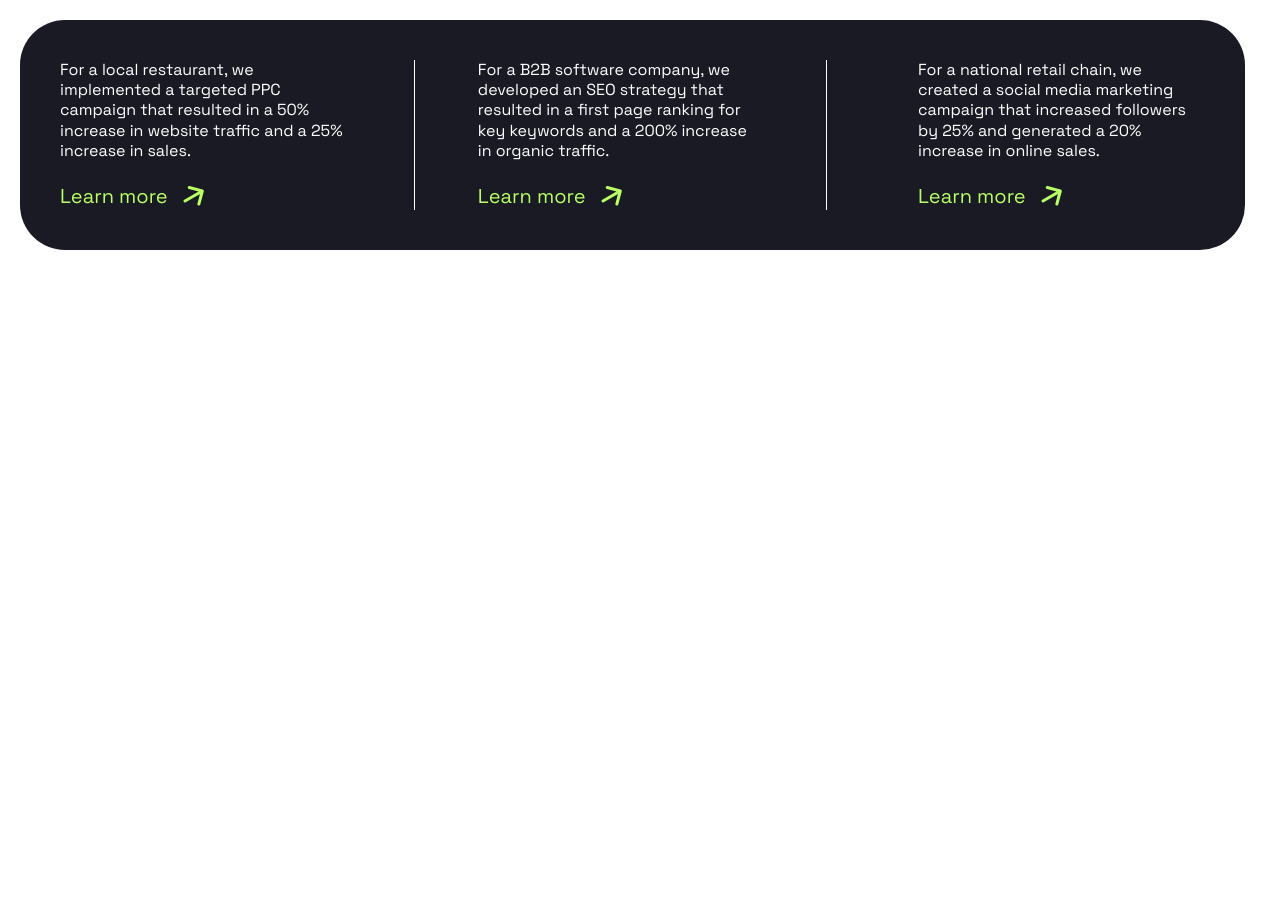
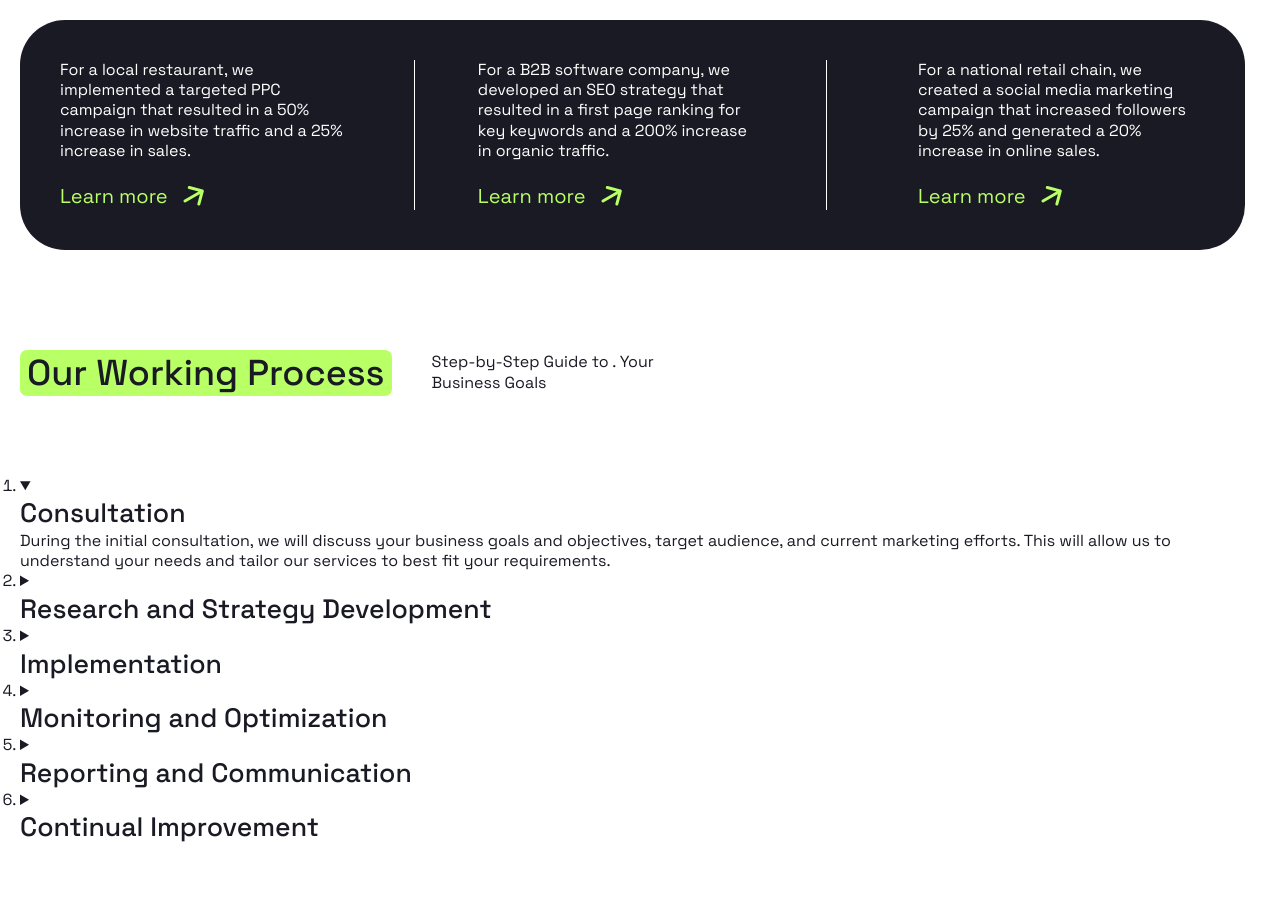
Before and after one commit to Vidiborets0012/positivus, a plain HTML site: page index.html in a window 1280 px wide. Shown: the part 2718-3615 px from the top of the page. Before the commit the page ends 3018 px from the top, so only its background shows below. Drawn offline with Linux system fonts and the light colour scheme.

Commit message:
add content and markup to the process section

```diff
--- a/index.html
+++ b/index.html
@@ -498,6 +498,130 @@
           </div>
         </div>
       </section>
+
+      <section class="section container">
+        <header class="section__header">
+          <h2 class="section__title puddle-bg">Our Working Process</h2>
+          <div class="section__description">
+            <p>
+              Step-by-Step Guide to . Your <br />
+              Business Goals
+            </p>
+          </div>
+        </header>
+        <div class="section__body">
+          <div class="process">
+            <ol class="process__list">
+              <li class="process__item">
+                <details class="process__accordion" open>
+                  <summary class="process__accordion-header">
+                    <h3 class="process__accordion-title">Consultation</h3>
+                    <span class="process__accordion-indicator"></span>
+                  </summary>
+                  <div class="process__accordion-body">
+                    <p>
+                      During the initial consultation, we will discuss your business goals and
+                      objectives, target audience, and current marketing efforts. This will allow us
+                      to understand your needs and tailor our services to best fit your
+                      requirements.
+                    </p>
+                  </div>
+                </details>
+              </li>
+              <li class="process__item">
+                <details class="process__accordion">
+                  <summary class="process__accordion-header">
+                    <h3 class="process__accordion-title">Research and Strategy Development</h3>
+                    <span class="process__accordion-indicator"></span>
+                  </summary>
+                  <div class="process__accordion-body">
+                    <p>
+                      During the initial consultation, we will discuss your business goals and
+                      objectives, target audience, and current marketing efforts. This will allow us
+                      to understand your needs and tailor our services to best fit your
+                      requirements.
+                    </p>
+                  </div>
+                </details>
+              </li>
+              <li class="process__item">
+                <details class="process__accordion">
+                  <summary class="process__accordion-header">
+                    <h3 class="process__accordion-title">Implementation</h3>
+                    <span class="process__accordion-indicator"></span>
+                  </summary>
+                  <div class="process__accordion-body">
+                    <p>
+                      During the initial consultation, we will discuss your business goals and
+                      objectives, target audience, and current marketing efforts. This will allow us
+                      to understand your needs and tailor our services to best fit your
+                      requirements.
+                    </p>
+                  </div>
+                </details>
+              </li>
+              <li class="process__item">
+                <details class="process__accordion">
+                  <summary class="process__accordion-header">
+                    <h3 class="process__accordion-title">Monitoring and Optimization</h3>
+                    <span class="process__accordion-indicator"></span>
+                  </summary>
+                  <div class="process__accordion-body">
+                    <p>
+                      During the initial consultation, we will discuss your business goals and
+                      objectives, target audience, and current marketing efforts. This will allow us
+                      to understand your needs and tailor our services to best fit your
+                      requirements.
+                    </p>
+                  </div>
+                </details>
+              </li>
+              <li class="process__item">
+                <details class="process__accordion">
+                  <summary class="process__accordion-header">
+                    <h3 class="process__accordion-title">Reporting and Communication</h3>
+                    <span class="process__accordion-indicator"></span>
+                  </summary>
+                  <div class="process__accordion-body">
+                    <p>
+                      During the initial consultation, we will discuss your business goals and
+                      objectives, target audience, and current marketing efforts. This will allow us
+                      to understand your needs and tailor our services to best fit your
+                      requirements.
+                    </p>
+                  </div>
+                </details>
+              </li>
+              <li class="process__item">
+                <details class="process__accordion">
+                  <summary class="process__accordion-header">
+                    <h3 class="process__accordion-title">Continual Improvement</h3>
+                    <span class="process__accordion-indicator"></span>
+                  </summary>
+                  <div class="process__accordion-body">
+                    <p>
+                      During the initial consultation, we will discuss your business goals and
+                      objectives, target audience, and current marketing efforts. This will allow us
+                      to understand your needs and tailor our services to best fit your
+                      requirements.
+                    </p>
+                  </div>
+                </details>
+              </li>
+            </ol>
+          </div>
+        </div>
+      </section>
+
+      <section class="section section--hidden-x container">
+        <header class="section__header">
+          <h2 class="section__title puddle-bg"></h2>
+          <div class="section__description">
+            <p></p>
+          </div>
+        </header>
+        <div class="section__body"></div>
+      </section>
     </main>
 
     <dialog class="mobile-overlay visible-mobile" id="mobileOverlay">
```
